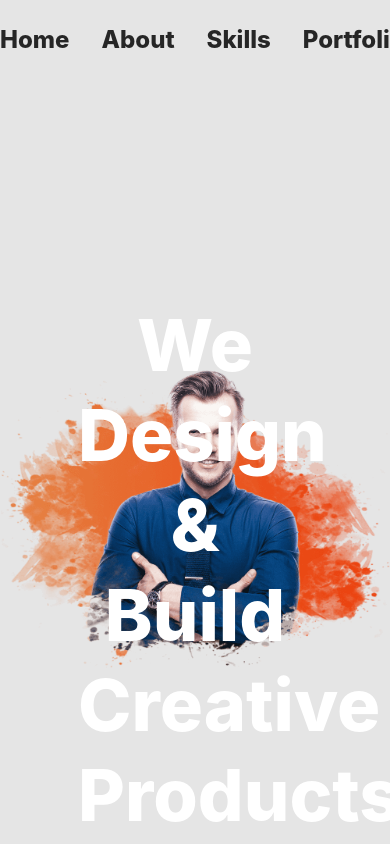
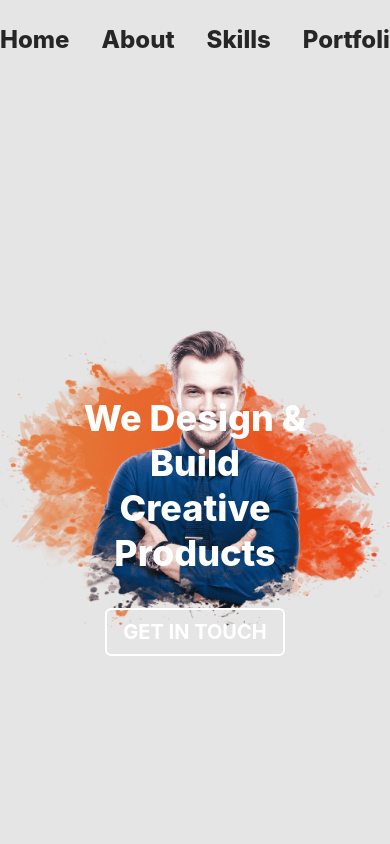
Before and after one commit to Naghmeh-Kheirkhahi/John-Doe, a React (Create React App) app: page / in a window 390 px wide. Shown: the top 844 px of the page. Built offline with nearby package versions, Linux system fonts and the light colour scheme.

Commit message:
made Home and footer and the arrow circle responsive

```diff
--- a/src/Footer/Footer.js
+++ b/src/Footer/Footer.js
@@ -11,10 +11,10 @@ function Footer() {
             <div className="container mx-auto flex justify-between items-center">
                 {/* Left part: Logo */}
                 <div className="flex items-center">
-                    <img src={CreatoCraftLogo} alt="JD Logo" className="w-40" />
+                    <img src={CreatoCraftLogo} alt="JD Logo" className="w-20 md:w-28 xl:w-40" />
                 </div>
                 {/* Right part: Text */}
-                <div className={`text-2xl ${theme === 'light' ? 'text-neutral-600' : 'text-neutral-400 '}`}>
+                <div className={`text-md sm:text-lg md:text-xl xl:text-2xl ${theme === 'light' ? 'text-neutral-600' : 'text-neutral-400 '}`}>
                     <p>© 2025 <a href="https://www.linkedin.com/in/naghmeh-kheirkhahi-0ba42324b/" className={`no-underline ${theme === 'light' ? 'text-orange-500' : 'text-orange-400'}`}>Naghmeh Kheirkhahi</a>. All rights reserved.</p>
                 </div>
             </div>
--- a/src/NavbarItems/Home.js
+++ b/src/NavbarItems/Home.js
@@ -38,14 +38,14 @@ function Home() {
 
     return (
         <>
-            <div className={`pt-20 ${theme === 'light' ? 'bg-neutral-200' : 'bg-black'}`} id="home">
-                <div className="bg-home-bg bg-contain mx-auto bg-center bg-no-repeat h-screen flex items-center justify-center overflow-hidden">
+            <div className={`pt-10 md:pt-20 ${theme === 'light' ? 'bg-neutral-200' : 'bg-black'}`} id="home">
+                <div className="bg-home-bg bg-contain bg-center bg-no-repeat h-screen flex items-center justify-center overflow-hidden">
                     <div className="text-center text-white">
-                        <h1 className="text-7xl font-extrabold mt-64 mb-12 w-3/5 mx-auto leading-tight">
+                        <h1 className="w-3/5 font-extrabold mx-auto leading-tight text-4xl md:text-5xl xl:text-7xl mt-32 xl:mt-56 mb-8 xl:mb-12">
                             We Design & Build Creative Products
                         </h1>
                         <button
-                            className="text-3xl font-bold text-white py-4 px-6 border-2 border-white rounded-md hover:bg-white hover:text-black transition duration-500"
+                            className="text-xl md:text-2xl xl:text-3xl font-bold text-white py-2 xl:py-4 px-4 xl:px-6 border-2 border-white rounded-md hover:bg-white hover:text-black transition duration-500"
                             onClick={scrollToContact}
                         >
                             GET IN TOUCH
@@ -65,7 +65,7 @@ function Home() {
                 <AnimatePresence>
                     {showArrow && (
                         <motion.div
-                            className={`fixed bottom-8 right-8 p-5 border-4 rounded-full cursor-pointer ${theme === "light" ? "border-neutral-900 text-neutral-900" : "border-white text-white"}`}
+                            className={`hidden lg:block fixed bottom-8 right-8 p-5 border-4 rounded-full cursor-pointer ${theme === "light" ? "border-neutral-900 text-neutral-900" : "border-white text-white"}`}
                             onClick={scrollToTop}
                             initial={{ opacity: 0, y: 50 }}
                             animate={{ opacity: 1, y: 0 }}
```
